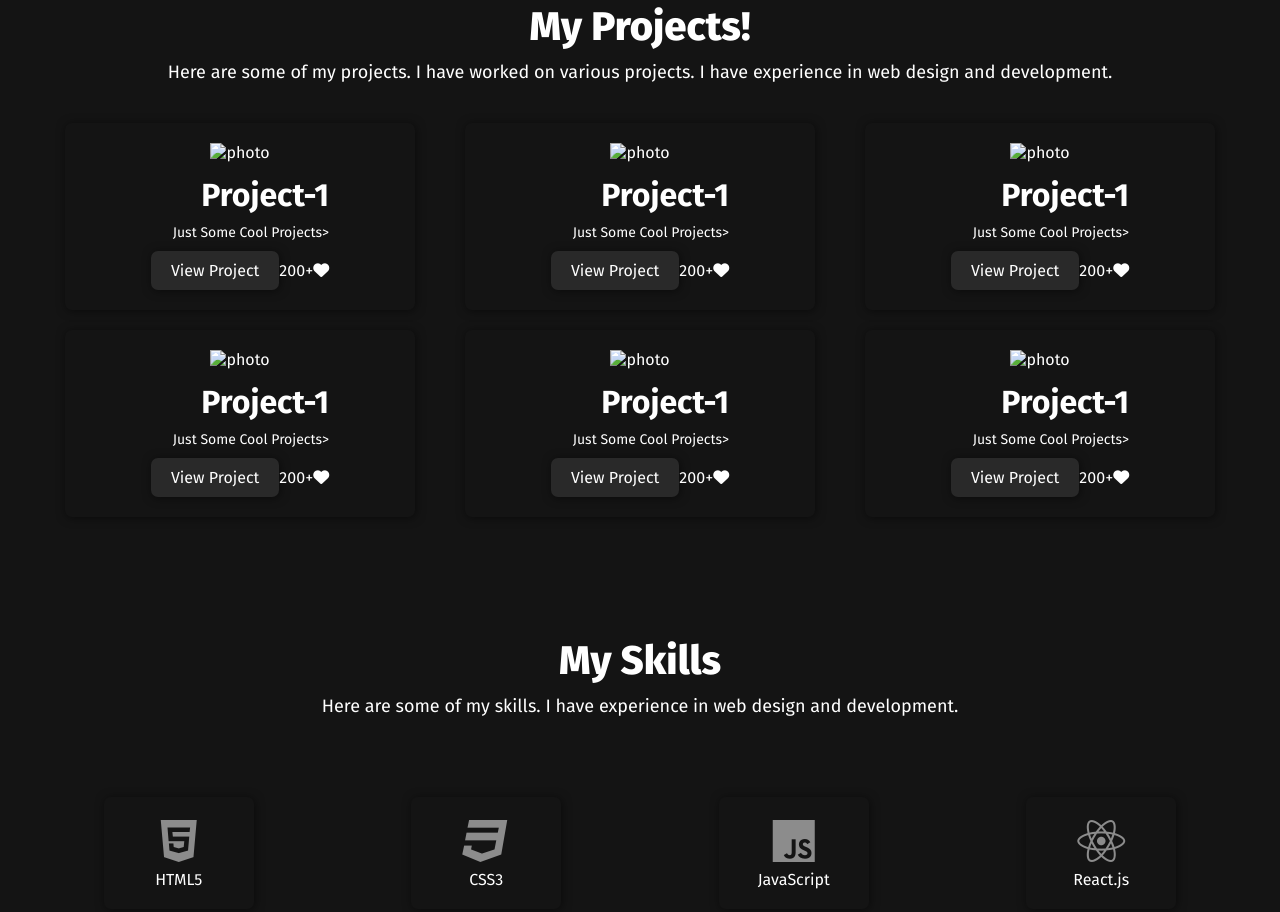
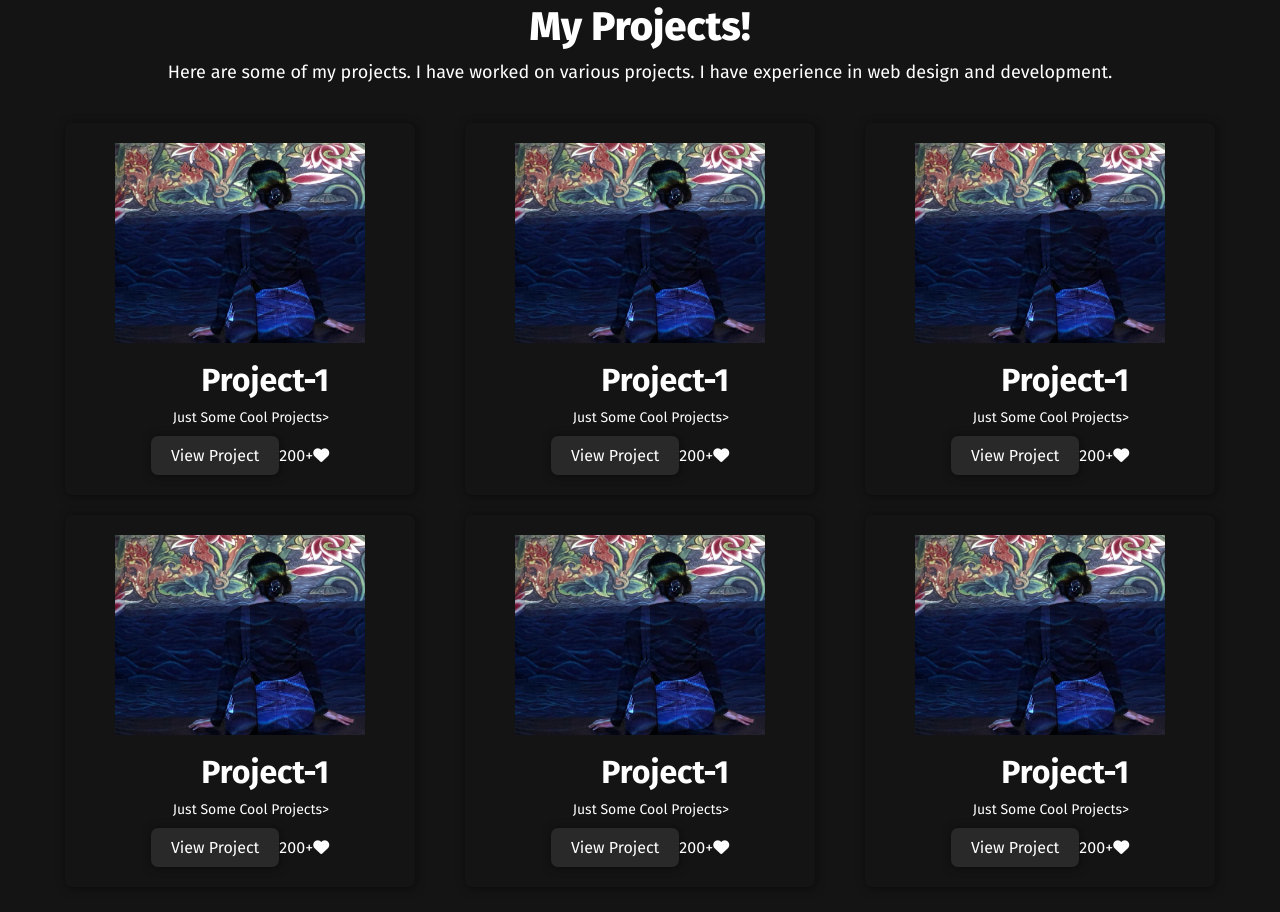
Before and after one commit to SawarRai/a, a plain HTML site: page index.html in a window 1280 px wide. Shown: the part 735-1647 px from the top of the page. Drawn offline with Linux system fonts and the light colour scheme; the site is published under a folder, as on GitHub Pages, so addresses that start at the root find nothing; a script that the page names is missing.

Commit message:
Update index.html

```diff
--- a/index.html
+++ b/index.html
@@ -39,7 +39,7 @@
     </div>
     <div class="right">
         <div class="image">
-            <img src="/images/photo.png" alt="image">
+            <img src="./images/photo.png" alt="image">
         </div>
             <div class="rotate-45"</div>
             <div class="rotate-minus-45"></div>
@@ -62,7 +62,7 @@
         <div class="project-list">
             <div class="project">
             <div class="project-image">
-                <img src="/images/photo.png" alt="photo">
+                <img src="./images/photo.png" alt="photo">
             </div>
 
             <div class="project-info">
@@ -82,7 +82,7 @@
 
         <div class="project">
             <div class="project-image">
-                <img src="/images/photo.png" alt="photo">
+                <img src="./images/photo.png" alt="photo">
             </div>
 
             <div class="project-info">
@@ -100,7 +100,7 @@
         </div>
         <div class="project">
             <div class="project-image">
-                <img src="/images/photo.png" alt="photo">
+                <img src="./images/photo.png" alt="photo">
             </div>
 
             <div class="project-info">
@@ -118,7 +118,7 @@
         </div>
         <div class="project">
             <div class="project-image">
-                <img src="/images/photo.png" alt="photo">
+                <img src="./images/photo.png" alt="photo">
             </div>
 
             <div class="project-info">
@@ -136,7 +136,7 @@
         </div>
         <div class="project">
             <div class="project-image">
-                <img src="/images/photo.png" alt="photo">
+                <img src="./images/photo.png" alt="photo">
             </div>
 
             <div class="project-info">
@@ -154,7 +154,7 @@
         </div>
         <div class="project">
             <div class="project-image">
-                <img src="/images/photo.png" alt="photo">
+                <img src="./images/photo.png" alt="photo">
             </div>
 
             <div class="project-info">
```
